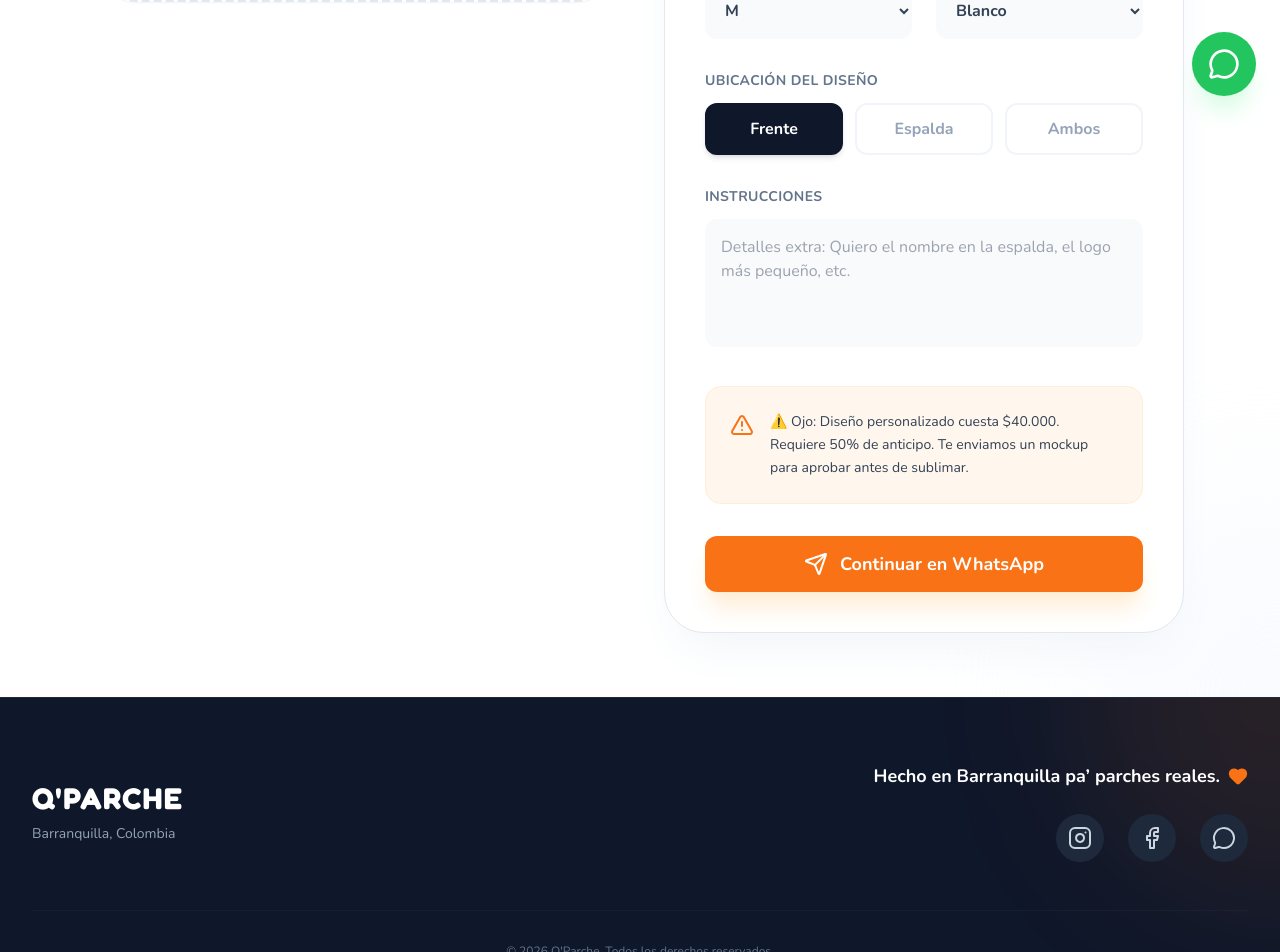
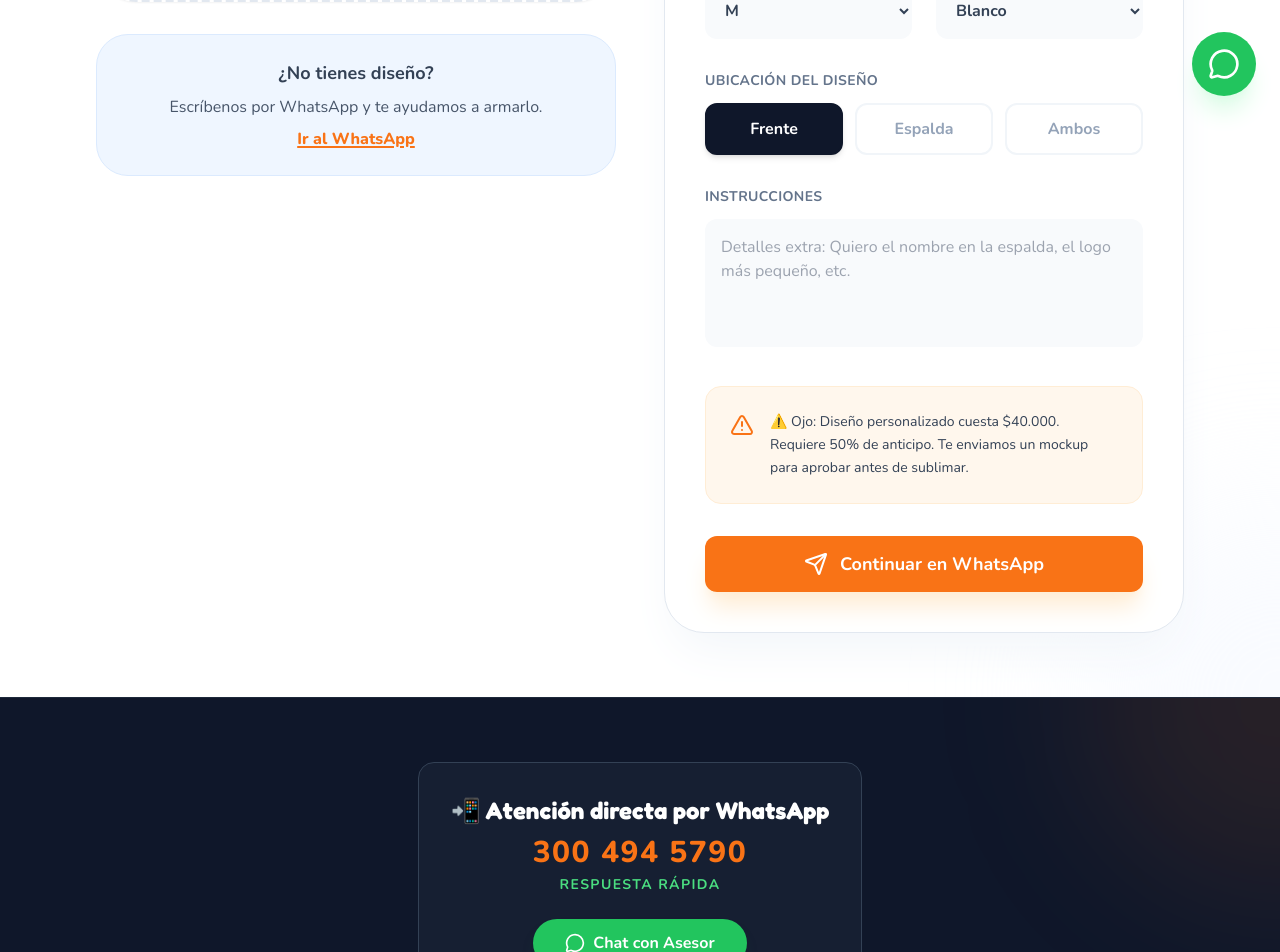
Before and after one commit to Migue200411/Qparche, a React (Vite) app: page /#/crear in a window 1280 px wide. Shown: the part 680-1632 px from the top of the page. Built offline with nearby package versions, Linux system fonts and the light colour scheme.

Commit message:
lanzamiento

```diff
--- a/components/Footer.tsx
+++ b/components/Footer.tsx
@@ -1,5 +1,5 @@
 import React from 'react';
-import { Instagram, Facebook, MessageCircle, Heart } from 'lucide-react';
+import { MessageCircle, Heart } from 'lucide-react';
 
 const Footer: React.FC = () => {
   const waNumber = "573004945790";
@@ -10,6 +10,25 @@ const Footer: React.FC = () => {
       <div className="absolute top-0 right-0 w-96 h-96 bg-q-carnaval/10 rounded-full blur-[80px] -translate-y-1/2 translate-x-1/2 pointer-events-none"></div>
 
       <div className="max-w-7xl mx-auto px-4 sm:px-6 lg:px-8 py-16 relative z-10">
+        {/* Support Section - The ONLY call to action */}
+        <div className="mb-12 text-center border-b border-slate-800 pb-12">
+          <div className="inline-block bg-slate-800/50 rounded-2xl p-8 border border-slate-700">
+            <h3 className="text-2xl font-bold text-white mb-2">📲 Atención directa por WhatsApp</h3>
+            <p className="text-q-carnaval font-black text-3xl mb-1 tracking-wider">300 494 5790</p>
+            <p className="text-green-400 font-bold text-sm uppercase tracking-widest mb-6">Respuesta rápida</p>
+
+            <a
+              href={`https://wa.me/${waNumber}`}
+              target="_blank"
+              rel="noreferrer"
+              className="inline-flex items-center gap-2 bg-green-500 hover:bg-green-600 text-white font-bold py-3 px-8 rounded-full transition-all shadow-lg shadow-green-900/20 hover:scale-105"
+            >
+              <MessageCircle className="w-5 h-5" />
+              Chat con Asesor
+            </a>
+          </div>
+        </div>
+
         <div className="flex flex-col md:flex-row justify-between items-center gap-10">
           <div className="text-center md:text-left">
             <h2 className="text-3xl font-display font-black text-white tracking-wider mb-2">Q'PARCHE</h2>
@@ -17,24 +36,10 @@ const Footer: React.FC = () => {
           </div>
 
           <div className="text-center md:text-right">
-             <p className="text-white font-bold text-lg mb-6 flex items-center justify-center md:justify-end gap-2">
-               Hecho en Barranquilla pa’ parches reales.
-               <Heart className="w-5 h-5 text-q-carnaval fill-q-carnaval" />
-             </p>
-             <div className="flex justify-center md:justify-end space-x-6">
-                <a href="#" className="bg-slate-800 p-3 rounded-full text-slate-300 hover:text-white hover:bg-q-carnaval transition-all duration-300">
-                  <span className="sr-only">Instagram</span>
-                  <Instagram className="h-6 w-6" />
-                </a>
-                <a href="#" className="bg-slate-800 p-3 rounded-full text-slate-300 hover:text-white hover:bg-q-sport transition-all duration-300">
-                  <span className="sr-only">Facebook</span>
-                  <Facebook className="h-6 w-6" />
-                </a>
-                <a href={`https://wa.me/${waNumber}`} target="_blank" rel="noreferrer" className="bg-slate-800 p-3 rounded-full text-slate-300 hover:text-white hover:bg-green-500 transition-all duration-300">
-                  <span className="sr-only">WhatsApp</span>
-                  <MessageCircle className="h-6 w-6" />
-                </a>
-              </div>
+            <p className="text-white font-bold text-lg flex items-center justify-center md:justify-end gap-2">
+              Hecho en Barranquilla pa’ parches reales.
+              <Heart className="w-5 h-5 text-q-carnaval fill-q-carnaval" />
+            </p>
           </div>
         </div>
         <div className="mt-12 pt-8 border-t border-slate-800/50 text-center text-xs text-slate-500 font-medium">
--- a/pages/CustomDesign.tsx
+++ b/pages/CustomDesign.tsx
@@ -57,12 +57,56 @@ const CustomDesign: React.FC = () => {
     }
   };
 
-  const handleOrder = () => {
-    if (!imagePreview && !description) {
+  const [isUploading, setIsUploading] = useState(false);
+
+  const uploadToCloudinary = async (file: File): Promise<string | null> => {
+    const formData = new FormData();
+    formData.append('file', file);
+    formData.append('upload_preset', 'Qparche');
+
+    try {
+      const response = await fetch('https://api.cloudinary.com/v1_1/df9hx41ru/image/upload', {
+        method: 'POST',
+        body: formData,
+      });
+
+      if (!response.ok) {
+        throw new Error('Upload failed');
+      }
+
+      const data = await response.json();
+      return data.secure_url;
+    } catch (error) {
+      console.error('Error uploading to Cloudinary:', error);
+      return null;
+    }
+  };
+
+  const handleOrder = async () => {
+    if (!selectedFile && !description) {
       alert("Por favor sube una imagen o describe tu idea.");
       return;
     }
 
+    if (!selectedFile) {
+      // If no file, just send description
+      sendWhatsAppMessage(null);
+      return;
+    }
+
+    setIsUploading(true);
+    const uploadedUrl = await uploadToCloudinary(selectedFile);
+    setIsUploading(false);
+
+    if (!uploadedUrl) {
+      alert("Hubo un error subiendo la imagen. Por favor intenta de nuevo.");
+      return;
+    }
+
+    sendWhatsAppMessage(uploadedUrl);
+  };
+
+  const sendWhatsAppMessage = (imageUrl: string | null) => {
     const message = `Hola Q Parche, quiero cotizar un diseño personalizado:
 
 Estilo: ${category.toUpperCase()}
@@ -70,9 +114,8 @@ Talla: ${size}
 Color: ${color}
 Ubicacion: ${placement}
 Detalles: ${description || 'N/A'}
-Edicion IA: ${editedImage ? 'Si' : 'No'}
 
-Nota: Adjuntare la imagen a definicion.`;
+Imagen: ${imageUrl || 'N/A'}`;
 
     const url = `https://wa.me/${waNumber}?text=${encodeURIComponent(message)}`;
     window.open(url, '_blank');
@@ -121,8 +164,8 @@ Nota: Adjuntare la imagen a definicion.`;
               )}
             </div>
 
-            {/* AI Controls */}
-            {imagePreview && (
+            {/* AI Controls - DISABLED FOR LAUNCH */}
+            {false && imagePreview && (
               <div className="bg-white p-8 rounded-[2rem] border border-slate-200 shadow-xl">
                 <div className="flex items-center gap-3 mb-6">
                   <div className="bg-purple-100 p-2 rounded-lg">
@@ -161,6 +204,17 @@ Nota: Adjuntare la imagen a definicion.`;
                 </div>
               </div>
             )}
+
+            {/* No Design Helper */}
+            <div className="bg-blue-50 p-6 rounded-[2rem] border border-blue-100 text-center">
+              <p className="text-slate-700 font-bold text-lg mb-2">¿No tienes diseño?</p>
+              <p className="text-slate-600">
+                Escríbenos por WhatsApp y te ayudamos a armarlo.
+                <a href={`https://wa.me/${waNumber}`} target="_blank" rel="noreferrer" className="block mt-2 text-q-carnaval font-black underline decoration-2 underline-offset-2 hover:text-orange-600">
+                  Ir al WhatsApp
+                </a>
+              </p>
+            </div>
           </div>
 
           {/* Right Column: Configuration */}
@@ -247,15 +301,26 @@ Nota: Adjuntare la imagen a definicion.`;
 
               <button
                 onClick={handleOrder}
-                className="w-full bg-q-carnaval hover:bg-orange-600 text-white font-bold h-14 rounded-xl flex items-center justify-center gap-3 transition-all shadow-xl shadow-orange-100 hover:shadow-2xl hover:shadow-orange-200 text-lg transform hover:-translate-y-1"
+                disabled={isUploading}
+                className={`w-full bg-q-carnaval hover:bg-orange-600 text-white font-bold h-14 rounded-xl flex items-center justify-center gap-3 transition-all shadow-xl shadow-orange-100 hover:shadow-2xl hover:shadow-orange-200 text-lg transform ${isUploading ? 'opacity-75 cursor-wait' : 'hover:-translate-y-1'}`}
               >
-                <Send className="w-6 h-6" />
-                Continuar en WhatsApp
+                {isUploading ? (
+                  <>
+                    <RefreshCcw className="w-6 h-6 animate-spin" />
+                    Subiendo imagen...
+                  </>
+                ) : (
+                  <>
+                    <Send className="w-6 h-6" />
+                    Continuar en WhatsApp
+                  </>
+                )}
               </button>
             </div>
           </div>
         </div>
       </div>
+
     </div>
   );
 };
```
